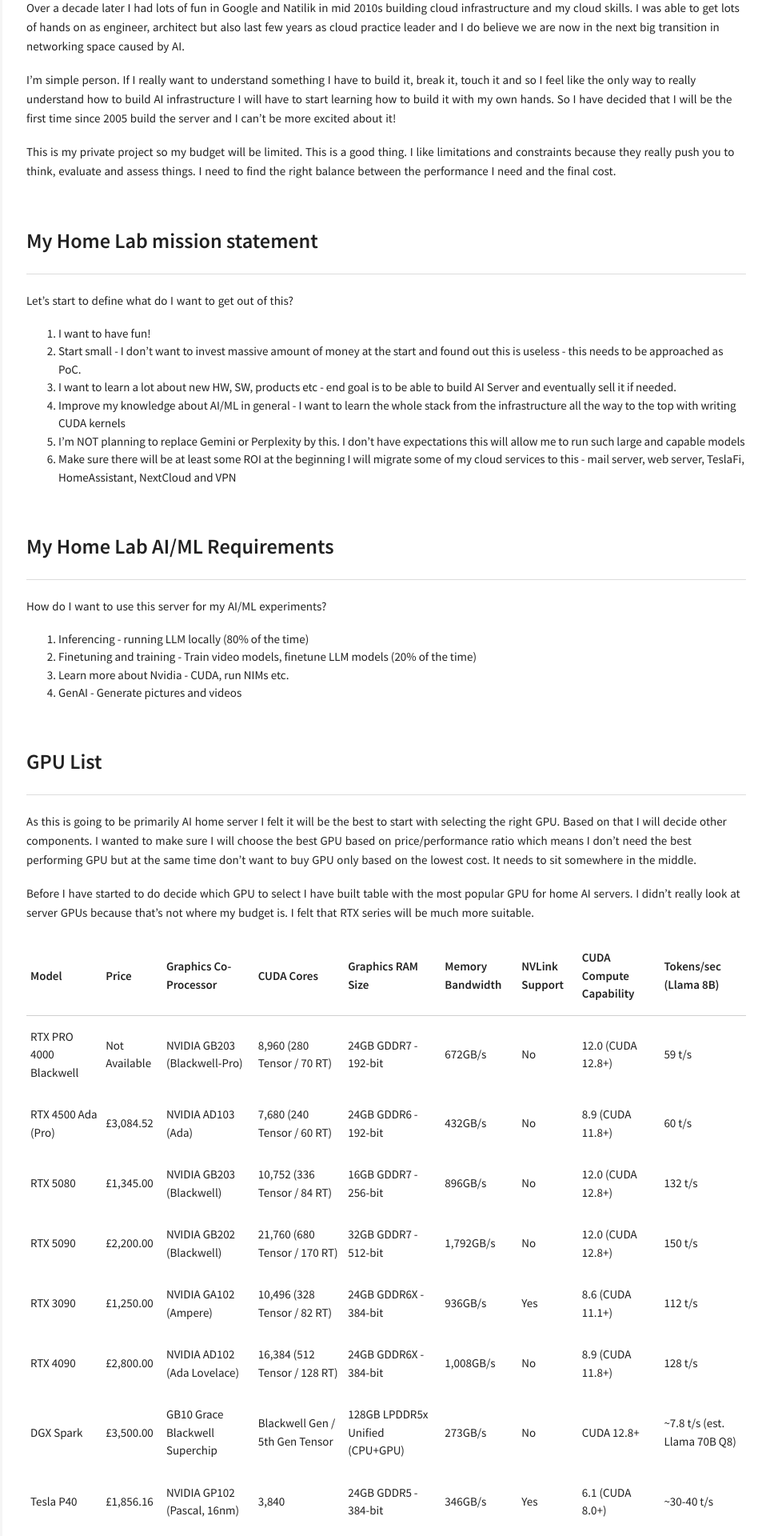
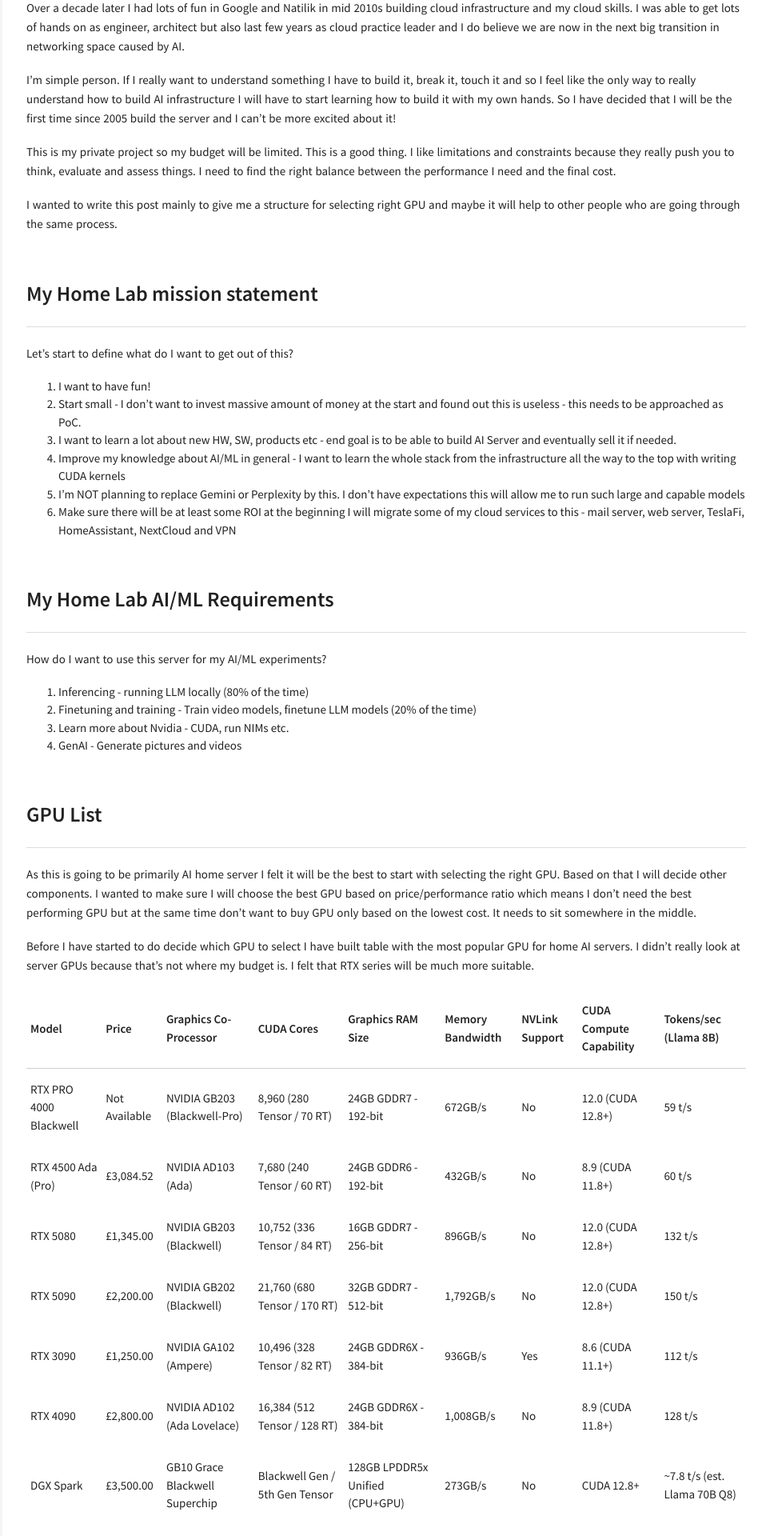
Before and after one commit to maty0609/blog, a Jekyll site: the page built from _posts/2025-08-04-building-ai-lab.md, in a window 1280 px wide. Shown: the part 445-2365 px from the top of the page at 80% size, without its empty margins (317-1280 px from the left). Built offline with Jekyll 4.4.1, drawn with Linux system fonts in a browser that asks for light colours; comment, search, counter and statistics services are not loaded; some of the changed text lies outside the part shown.

```diff
--- a/_posts/2025-08-04-building-ai-lab.md
+++ b/_posts/2025-08-04-building-ai-lab.md
@@ -15,6 +15,8 @@
 I'm simple person. If I really want to understand something I have to build it, break it, touch it and so I feel like the only way to really understand how to build AI infrastructure I will have to start learning how to build it with my own hands. So I have decided that I will be the first time since 2005 build the server and I can't be more excited about it!
 
 This is my private project so my budget will be limited. This is a good thing. I like limitations and constraints because they really push you to think, evaluate and assess things. I need to find the right balance between the performance I need and the final cost.
+
+I wanted to write this post mainly to give me a structure for selecting right GPU and maybe it will help to other people who are going through the same process.
 
 ## My Home Lab mission statement
 
@@ -147,6 +149,10 @@
 
 🏆  The winner is: RTX 3090! 🏆
 
+
+## What's next?
+I will be looking in following weeks on things like server chassis, motherboards, CPUs, disks, memories etc. I will write follow up posts on to cover my thinking process on other components.
+
 ## Links
 Here is the list of links rebuilt in markdown format:
 
```
